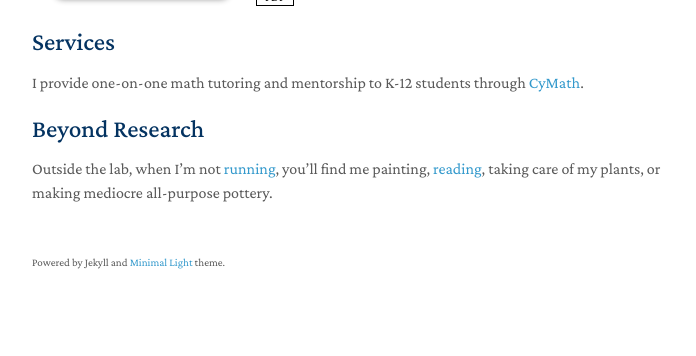
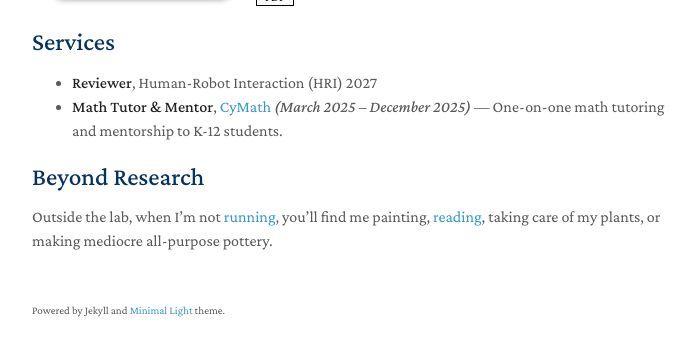
Before and after one commit to mobinaamrollahi/mobinaamrollahi.github.io, a Jekyll site: the page built from index.md, in a window 1280 px wide and 900 px high, scrolled down 750 px, cut to the strip 509-865 px from the top of the window. Shown: the whole strip, without its empty margins (438-1134 px from the left). Built offline with Jekyll 4.4.1, drawn with Linux system fonts in a browser that asks for light colours; a style sheet for code colours, icons or effects is not loaded.

Commit message:
Update services: add HRI 2027 reviewer and CyMath dates
Co-Authored-By: Claude Sonnet 4.6 <noreply@anthropic.com>

```diff
--- a/sections/services.md
+++ b/sections/services.md
@@ -1,3 +1,4 @@
 ## Services
 
-I provide one-on-one math tutoring and mentorship to K-12 students through [CyMath](https://cymath.iastate.edu/).
+- **Reviewer**, Human-Robot Interaction (HRI) 2027
+- **Math Tutor & Mentor**, [CyMath](https://cymath.iastate.edu/) *(March 2025 – December 2025)* — One-on-one math tutoring and mentorship to K-12 students.
```
